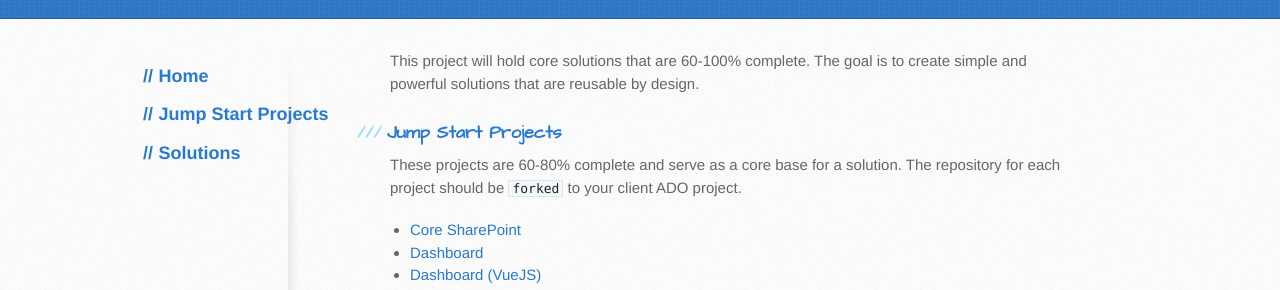
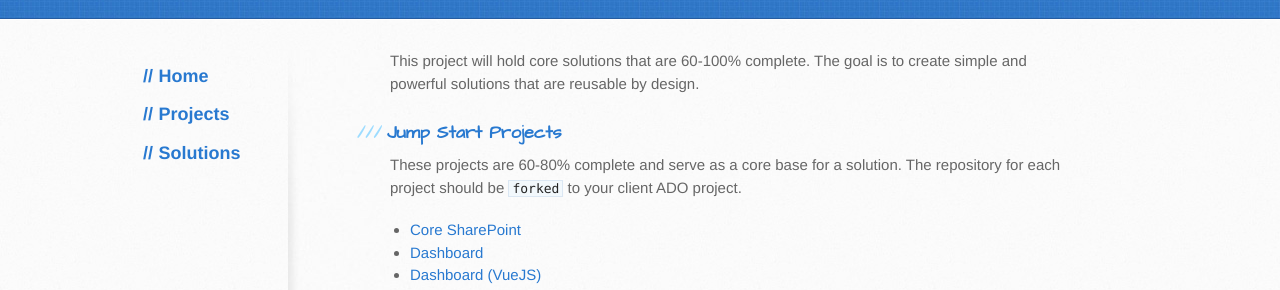
Before and after one commit to datta-framework/datta-framework.github.io, a Jekyll site: the page built from README.md, in a window 1280 px wide. Shown: the part 214-504 px from the top of the page. Built offline with Jekyll 4.4.1, drawn with Linux system fonts in a browser that asks for light colours; our own code applies the rules of GitHub Pages for plain Markdown files.

Commit message:
Updated the sidebar.

```diff
--- a/_includes/sidebar.html
+++ b/_includes/sidebar.html
@@ -2,7 +2,7 @@
     <h2>Home</h2>
 </a>
 <a href="/jump-start-projects">
-    <h2>Jump Start Projects</h2>
+    <h2>Projects</h2>
 </a>
 <a href="/solutions">
     <h2>Solutions</h2>
```
